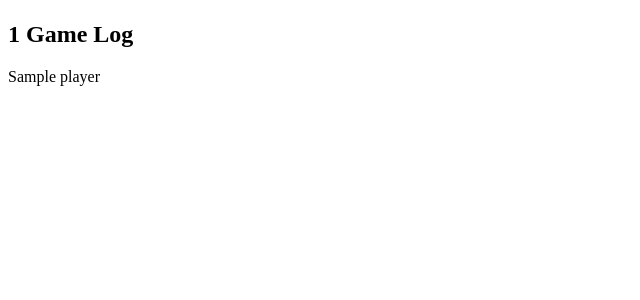
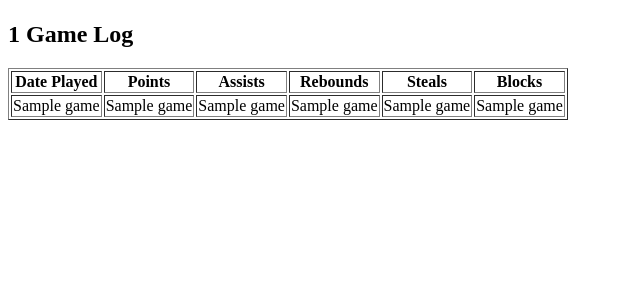
Before and after one commit to kirat04/Basketball-Statistics-Website, a Flask app: template templates/player.html in a window 1280 px wide. Shown: the top 300 px of the page, without its empty margins (0-640 px from the left). Run offline with Flask 3, Linux system fonts and the light colour scheme; the template is opened without the code that fills it: most values are stand-ins (such as "Sample title", 1, 10 or a date in 2020).

Commit message:
finished

```diff
--- a/main.py
+++ b/main.py
@@ -26,8 +26,6 @@ def search():
     if request.method == 'POST':
         search_query = request.form['query']
         team_query = int(request.form['team'])-1
-        if team_query == -1:
-            team_query = 0
 
         year = int(request.form['year'])
         print(year)
@@ -38,10 +36,10 @@ def search():
         conn = sqlite3.connect('database.db')
         c = conn.cursor()
         #find the all players that have this name if no team specified else use the team in the query
-        if(team_query == 0):
+        if(team_query == -1):
             c.execute("SELECT name,player_ID FROM Players WHERE name LIKE ?", ('%' + search_query + '%',))
         else:
-            c.execute('''SELECT Players.name, Players.player_ID
+            c.execute('''SELECT DISTINCT Players.name, Players.player_ID
                          FROM Players
                          JOIN Played_In ON Players.player_ID = Played_In.player
                          JOIN Games ON Played_In.game = Games.game_Id
@@ -53,28 +51,55 @@ def search():
         print(results)
         #for each player, get the games they played in
         game_results = []
-        if year == 0:
+        if team_query != -1 :
+            if year == 0:
+                for result in results:
+                    c.execute('''SELECT Players.name, Games.game_Id, Games.Date, Games.season_played, Played_In.points, Played_In.rebounds, Played_In.assists, Played_In.steals, Played_In.blocks
+                        FROM Played_In
+                        JOIN Players ON Played_In.player = Players.player_ID
+                        JOIN Games ON Played_In.game = Games.game_Id
+                        JOIN Competed_In ON Games.game_Id = Competed_In.game
+                        JOIN Teams ON Competed_In.team = Teams.full_name
+                        WHERE Players.name = ?
+                        AND Played_In.points > ?
+                        AND Teams.full_name = ?''', (result[0], points, teams[team_query]))
+                    game_results.append((result, c.fetchall()))
+            else:
+                for result in results:
+                    c.execute('''SELECT Players.name, Games.game_Id, Games.Date, Games.season_played, Played_In.points, Played_In.rebounds, Played_In.assists, Played_In.steals, Played_In.blocks
+                                FROM Played_In
+                                JOIN Players ON Played_In.player = Players.player_ID
+                                JOIN Games ON Played_In.game = Games.game_Id
+                                JOIN Competed_In ON Games.game_Id = Competed_In.game
+                                JOIN Teams ON Competed_In.team = Teams.full_name
+                                WHERE Players.name = ?
+                                AND Games.season_played = ?
+                                AND Played_In.points > ?
+                                AND Teams.full_name = ?''', (result[0], year, points, teams[team_query]))
+                    game_results.append((result, c.fetchall()))
+
+        elif year == 0:
             for result in results:
-                c.execute('''SELECT Games.game_Id, Games.Date, Games.season_played, Played_In.points
+                c.execute('''SELECT Players.name, Games.game_Id, Games.Date, Games.season_played, Played_In.points, Played_In.rebounds, Played_In.assists, Played_In.steals, Played_In.blocks
                              FROM Played_In
                              JOIN Players ON Played_In.player = Players.player_ID
                              JOIN Games ON Played_In.game = Games.game_Id
                              WHERE Players.name = ?
                                AND Played_In.points > ?''', (result[0], points))
-                game_results.extend(c.fetchall())
+                game_results.append((result,c.fetchall()))
         else:
             for result in results:
-                c.execute('''SELECT Games.game_Id, Games.Date, Games.season_played, Played_In.points
+                c.execute('''SELECT Players.name, Games.game_Id, Games.Date, Games.season_played, Played_In.points, Played_In.rebounds, Played_In.assists, Played_In.steals, Played_In.blocks
                             FROM Played_In
                             JOIN Players ON Played_In.player = Players.player_ID
                             JOIN Games ON Played_In.game = Games.game_Id
                             WHERE Players.name = ?
                             AND Games.season_played = ?
                             AND Played_In.points > ?''', (result[0], year, points))
-                game_results.extend(c.fetchall())
+                game_results.append((result,c.fetchall()))
         print(game_results)
         conn.close()
-        return render_template('search.html', items=results)
+        return render_template('search.html', items=game_results, games = game_results)
     return render_template('search.html', results=[])
 
 @app.route('/player/<int:player_id>')
--- a/templates/index.html
+++ b/templates/index.html
@@ -82,14 +82,14 @@
             <!-- Search Bar -->
              <span>
                 <label for="searchQuery">Search:</label>
-                <input type="text" id="query" name="query" placeholder="Enter Player Name" required>
+                <input type="text" id="query" name="query" placeholder="Enter Player Name" >
             </span>
 
             <!-- Team Select -->
              <span>
                 <label for="team">Team:</label>
                 <select id="team" name="team">
-                    <option value=0>Team</option>
+                    <option value=0>Any Team</option>
                     <option value=1>Atlanta Hawks</option>
                     <option value=2>Boston Celtics</option>
                     <option value=3>Brooklyn Nets</option>
--- a/templates/player.html
+++ b/templates/player.html
@@ -8,6 +8,26 @@
 <body>
     <h1></h1>
     <h2>{{ player[0][0] }} Game Log</h2>
-    <p>{{ player }}</p>
+
+    <table border="1">
+        <tr>
+            <th>Date Played</th>
+            <th>Points</th>
+            <th>Assists</th>
+            <th>Rebounds</th>
+            <th>Steals</th>
+            <th>Blocks</th>
+        </tr>
+        {% for game in player %}
+        <tr>
+            <td>{{ game[2] }}</td>
+            <td>{{ game[4] }}</td>
+            <td>{{ game[6] }}</td>
+            <td>{{ game[5] }}</td>
+            <td>{{ game[7] }}</td>
+            <td>{{ game[8] }}</td>
+        </tr>
+        {% endfor %}
+    </table>
 </body>
 </html>
```
Also changed, not shown: createdatabase.txt (+15 -13 lines), templates/search.html (+83 -7 lines), database.db.
